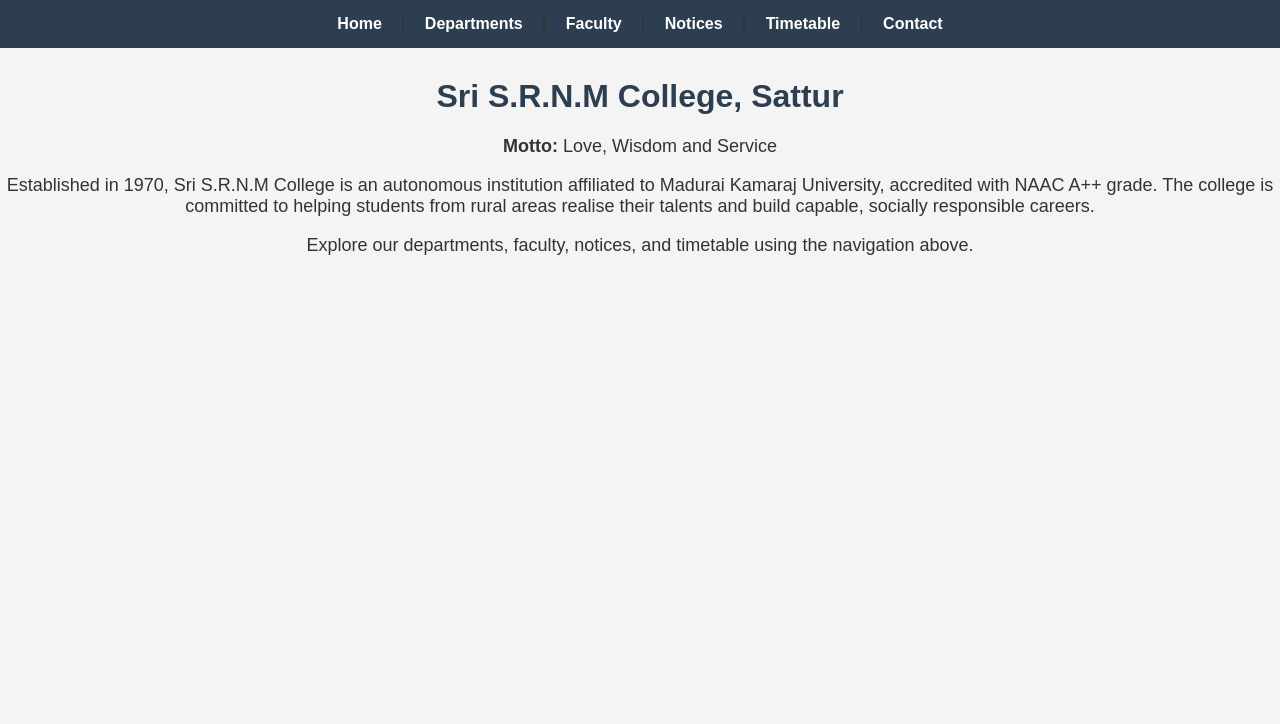
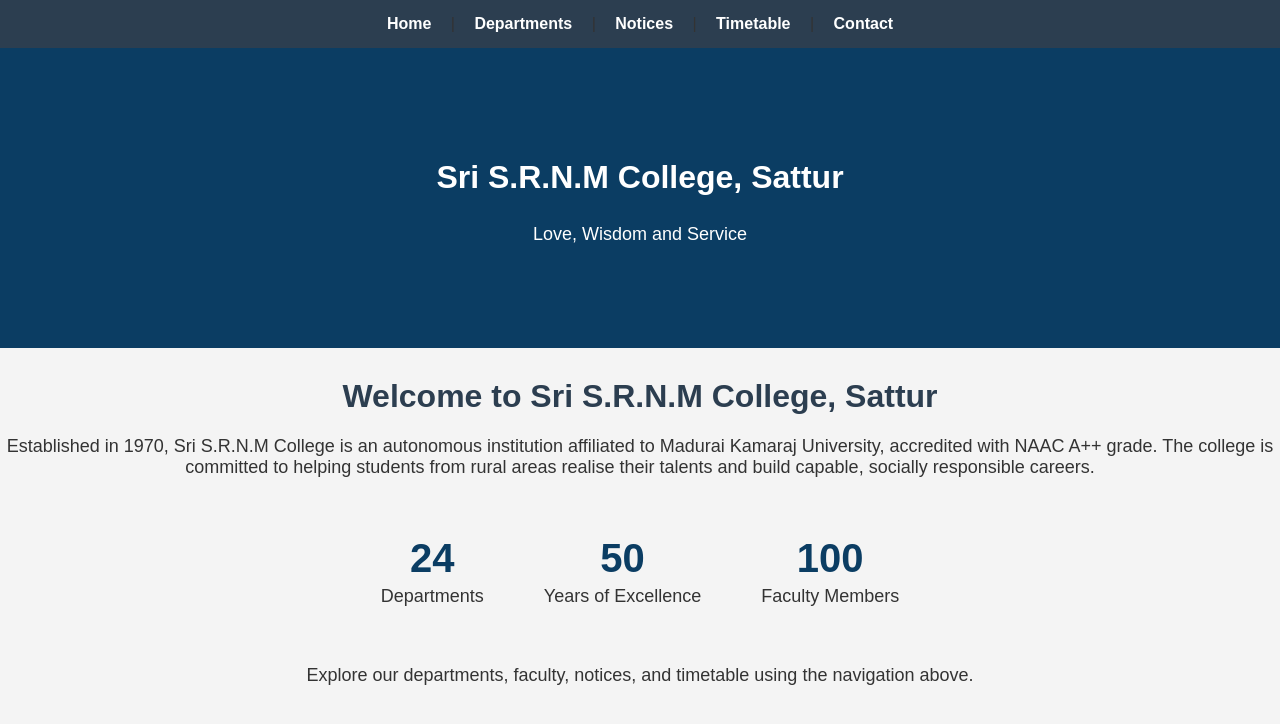
Before and after one commit to iapparavind07-dev/college-app, a Flask app: page / in a window 1280 px wide. Shown: the top 724 px of the page. Run offline with Flask 3, Linux system fonts and the light colour scheme.

Commit message:
Added home page animations - slider, counter, fade-in

```diff
--- a/static/style.css
+++ b/static/style.css
@@ -241,3 +241,71 @@ p {
   text-align: center;
   margin-top: 30px;
 }
+/* Image Slider */
+.slider {
+    position: relative;
+    height: 300px;
+    overflow: hidden;
+    background-color: #0b3d63;
+}
+
+.slide {
+    position: absolute;
+    top: 0;
+    left: 0;
+    width: 100%;
+    height: 100%;
+    display: flex;
+    flex-direction: column;
+    justify-content: center;
+    align-items: center;
+    text-align: center;
+    color: white;
+    opacity: 0;
+    transition: opacity 1s ease-in-out;
+}
+
+.slide.active {
+    opacity: 1;
+}
+
+.slide h2 {
+    font-size: 2rem;
+    margin-bottom: 10px;
+}
+
+.slide:nth-child(1) { background-color: #0b3d63; }
+.slide:nth-child(2) { background-color: #c9992f; }
+.slide:nth-child(3) { background-color: #1a5276; }
+
+/* Stats / Number Counter */
+.stats {
+    display: flex;
+    justify-content: center;
+    gap: 60px;
+    padding: 40px 20px;
+    text-align: center;
+}
+
+.stat-box h2.counter {
+    font-size: 2.5rem;
+    color: #0b3d63;
+    margin: 0;
+}
+
+.stat-box p {
+    margin: 5px 0 0;
+    color: #333;
+}
+
+/* Fade-in Scroll Effect */
+.fade-in {
+    opacity: 0;
+    transform: translateY(20px);
+    transition: opacity 0.8s ease-out, transform 0.8s ease-out;
+}
+
+.fade-in.visible {
+    opacity: 1;
+    transform: translateY(0);
+}
--- a/templates/index.html
+++ b/templates/index.html
@@ -9,15 +9,50 @@
     <nav>
         <a href="/">Home</a> |
         <a href="/departments">Departments</a> |
-        <a href="/faculty">Faculty</a> |
         <a href="/notices">Notices</a> |
         <a href="/timetable">Timetable</a> |
         <a href="/contact">Contact</a>
     </nav>
 
-    <h1>Sri S.R.N.M College, Sattur</h1>
-    <p><strong>Motto:</strong> Love, Wisdom and Service</p>
-    <p>Established in 1970, Sri S.R.N.M College is an autonomous institution affiliated to Madurai Kamaraj University, accredited with NAAC A++ grade. The college is committed to helping students from rural areas realise their talents and build capable, socially responsible careers.</p>
-    <p>Explore our departments, faculty, notices, and timetable using the navigation above.</p>
+    <div class="slider">
+        <div class="slide active">
+            <h2>Sri S.R.N.M College, Sattur</h2>
+            <p>Love, Wisdom and Service</p>
+        </div>
+        <div class="slide">
+            <h2>NAAC A++ Accredited</h2>
+            <p>Committed to Excellence in Education</p>
+        </div>
+        <div class="slide">
+            <h2>Autonomous Institution</h2>
+            <p>Affiliated to Madurai Kamaraj University</p>
+        </div>
+    </div>
+
+    <div class="fade-in">
+        <h1>Welcome to Sri S.R.N.M College, Sattur</h1>
+        <p>Established in 1970, Sri S.R.N.M College is an autonomous institution affiliated to Madurai Kamaraj University, accredited with NAAC A++ grade. The college is committed to helping students from rural areas realise their talents and build capable, socially responsible careers.</p>
+    </div>
+
+    <div class="stats fade-in">
+        <div class="stat-box">
+            <h2 class="counter" data-target="24">0</h2>
+            <p>Departments</p>
+        </div>
+        <div class="stat-box">
+            <h2 class="counter" data-target="50">0</h2>
+            <p>Years of Excellence</p>
+        </div>
+        <div class="stat-box">
+            <h2 class="counter" data-target="100">0</h2>
+            <p>Faculty Members</p>
+        </div>
+    </div>
+
+    <div class="fade-in">
+        <p>Explore our departments, faculty, notices, and timetable using the navigation above.</p>
+    </div>
+
+    <script src="{{ url_for('static', filename='script.js') }}"></script>
 </body>
 </html>
```
Also changed, not shown: static/script.js (added, +53 -0 lines), 1 other file.
